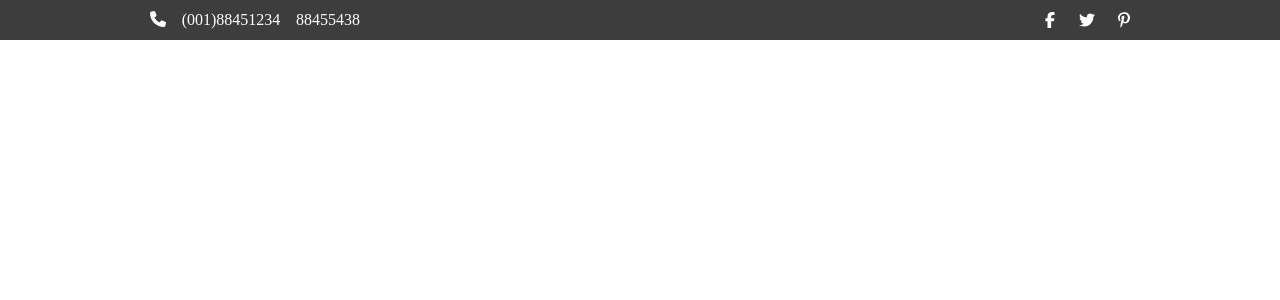
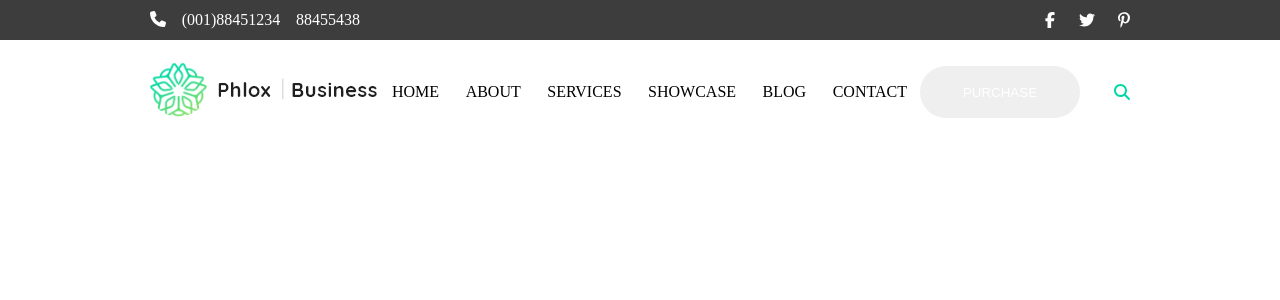
Before and after one commit to sebastianocalella/proj-html-vuejs, a Vue app: page / in a window 1280 px wide. Shown: the top 300 px of the page. Built offline with nearby package versions, Linux system fonts and the light colour scheme.

Commit message:
import HeaderNavbar content and style

```diff
--- a/src/components/AppHeaderComponents/HeaderNavbar.vue
+++ b/src/components/AppHeaderComponents/HeaderNavbar.vue
@@ -1,15 +1,87 @@
 <template>
-    <div>
+    <div class="container">
+        <div class="home">
+            <img src="../../assets/images/cropped-Group-39-2x.png" alt="">
+        </div>
 
+        <div class="menu">
+            <ul>
+                <li v-for="listItem in menuList" class="menu-item">
+                {{ listItem }}</li>
+            </ul>
+        </div>
+
+        <div class="purchase-search">
+            <button>purchase</button>
+            <font-awesome-icon icon="fa-solid fa-magnifying-glass" />
+        </div>
     </div>
 </template>
 
 <script>
 export default {
-    name: 'HeaderNavbar'
+    name: 'HeaderNavbar',
+    data(){
+        return{
+            menuList:[
+                'home',
+                'about',
+                'services',
+                'showcase',
+                'blog',
+                'contact'
+            ]
+        }
+    }
 }
 </script>
 
 <style lang="scss" scoped>
 
+@use '../../styles/partials/colors.scss' as *;
+@use '../../styles/partials/alignment.scss' as *;
+    .container{
+        display: flex;
+        justify-content: space-between;
+        align-items: center;
+        height: 104px;
+        padding: $h-p-standard;
+        background-color: $bg-lightest;
+
+        .menu{
+            height: 100%;
+
+            ul{
+                display: flex;
+                justify-content: space-between;
+                align-items: center;
+                width: 515px;
+                height: 100%;
+
+                li{
+                    text-transform: uppercase;
+                }
+            }
+        }
+
+        .purchase-search{
+            display: flex;
+            justify-content: space-between;
+            align-items: center;
+            width: 210px;
+
+            button{
+                height: 52px;
+                width: 160px;
+                border-radius: 80px;
+                color: $c-lightest;
+                text-transform: uppercase;
+                border: none;
+            }
+
+            :last-child{
+                color: $c-brand-green;
+            }
+        }
+    }
 </style>
```
